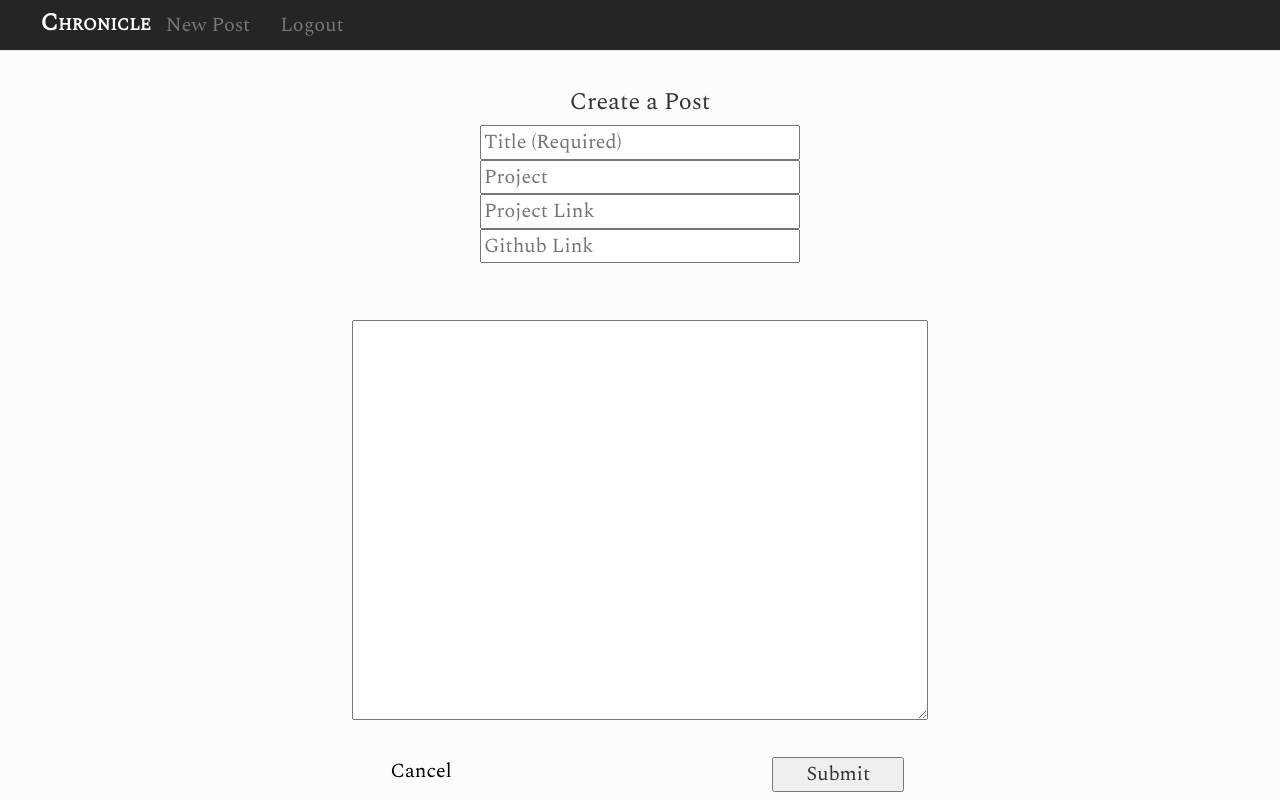
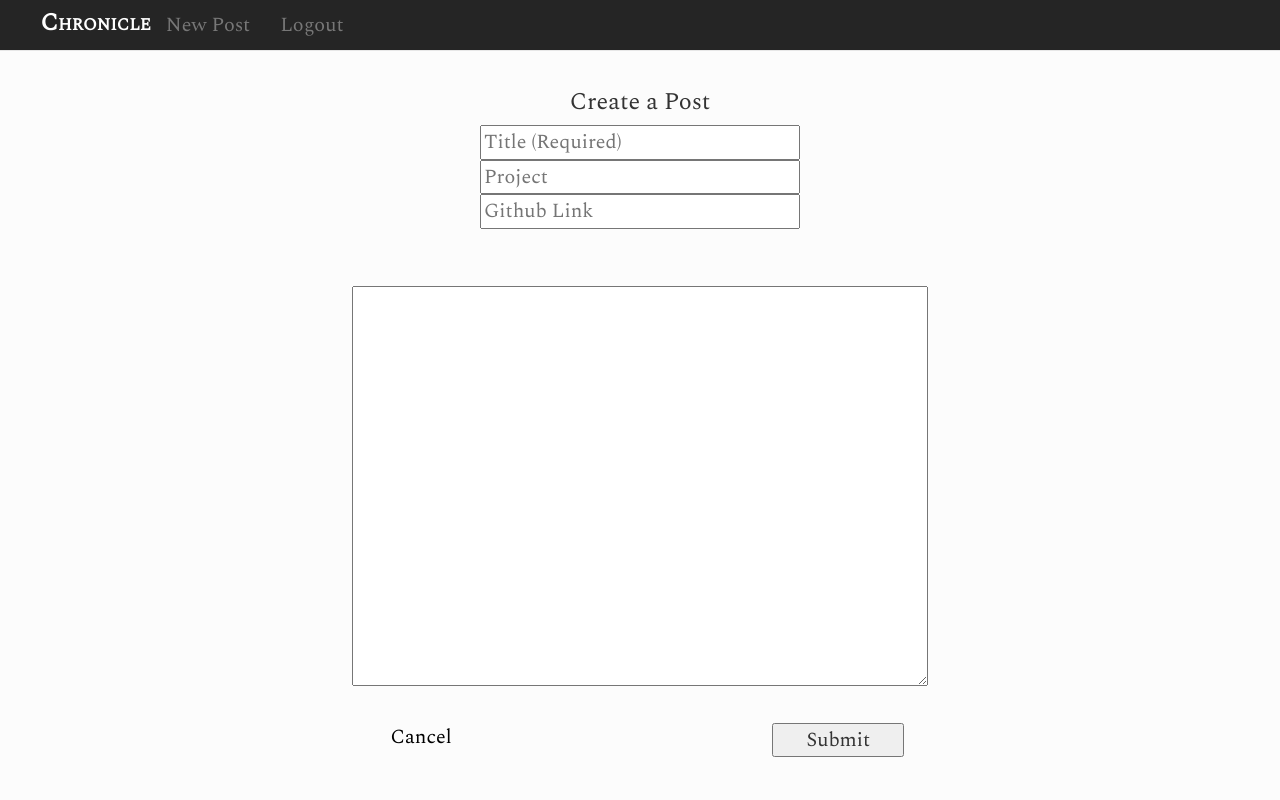
Before and after one commit to ianagpawa/tech-blog, a Flask app: page /new/ in a window 1280 px wide. Run offline with Flask 2, Linux system fonts and the light colour scheme; the visitor is signed in with stand-in values (Sample User, id 1); data that the repository does not hold is empty; some libraries are stand-ins or nearby versions.

Commit message:
feat: Add automatic project link add

```diff
--- a/main.py
+++ b/main.py
@@ -18,6 +18,8 @@ from google.appengine.ext import ndb
 from google.appengine.api import memcache
 from google.appengine.datastore.datastore_query import Cursor
 
+from listing import website as website
+
 app = Flask(__name__)
 app.secret_key = 'IsThatYouJohnWayne?'
 
@@ -30,6 +32,7 @@ def project_titles():
 
 @app.route('/', methods=["GET", "POST"])
 def front():
+
     if 'username' in session:
         username = session['username']
         state = True
@@ -78,7 +81,7 @@ def newPost():
                 title = request.form['title']
                 content = request.form['content']
                 project = request.form['project']
-                pj_link = request.form['pj-link']
+                pj_link = website[project]
                 github = request.form['github-link']
                 creator = "Ian Agpawa"
                 post = Post(title=title,
--- a/templates/new_post.html
+++ b/templates/new_post.html
@@ -21,10 +21,7 @@
                     <option value='Music Blog'>
                 </datalist>
                 <br>
-            <input type='text' class='input-post' name='pj-link'
-                placeholder="Project Link">
 
-            <br>
                 <input type='text' class='input-post' name='github-link'
                     placeholder="Github Link">
                 <br>
```
Lines whose indentation alone changed are shown as unchanged.
